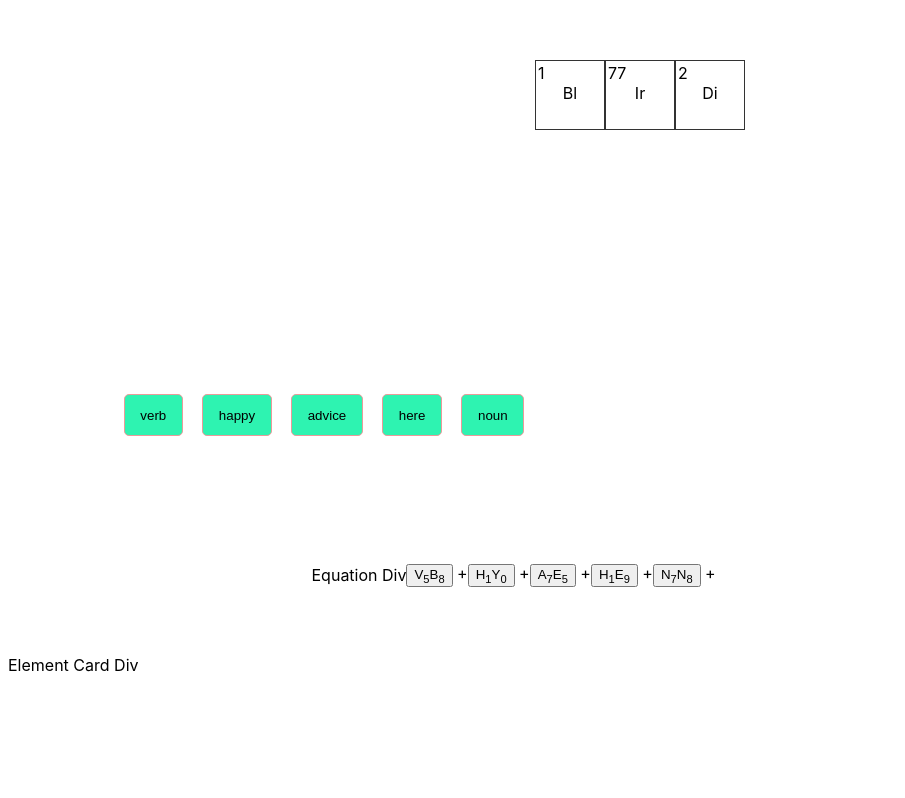
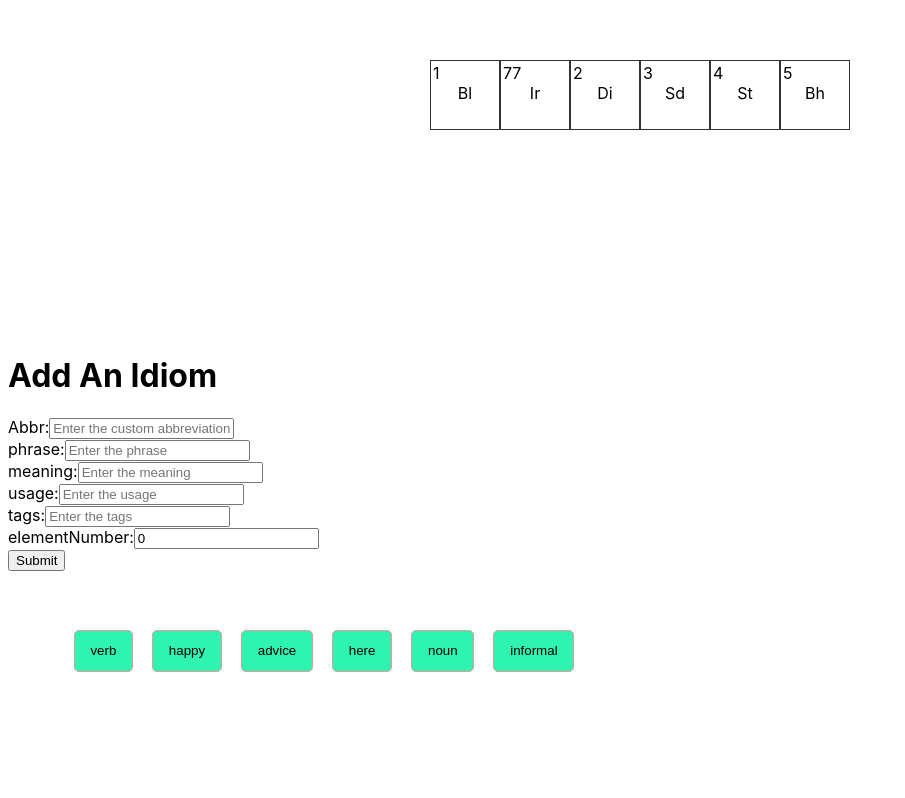
Before and after one commit to cakejune/Iridiom-Front-End, a React (Create React App) app: page / in a window 1280 px wide. Shown: the part 153-951 px from the top of the page, without its empty margins (0-905 px from the left). Before the commit the page ends 836 px from the top, so only its background shows below. Built offline with nearby package versions, Linux system fonts and the light colour scheme; data requests are answered from the project's data file.

Commit message:
added a form to add idioms

```diff
--- a/db.json
+++ b/db.json
@@ -6,7 +6,11 @@
       "phrase": "A blessing in disguise",
       "meaning": "a good thing that seemed bad at first",
       "usage": "as part of a sentence",
-        "tags": ["verb", "happy", "advice"],
+      "tags": [
+        "verb",
+        "happy",
+        "advice"
+      ],
       "elNum": 1
     },
     {
@@ -15,7 +19,9 @@
       "phrase": "Iridiom",
       "meaning": "A periodic table of Idioms",
       "usage": "as part of a sentence",
-        "tags": ["here"],
+      "tags": [
+        "here"
+      ],
       "elNum": 77
     },
     {
@@ -24,9 +30,41 @@
       "phrase": "A dime a dozen",
       "meaning": "Something common",
       "usage": "as part of a sentence",
-        "tags": ["noun", "advice"],
+      "tags": [
+        "noun",
+        "advice"
+      ],
       "elNum": 2
+    },
+    {
+      "id": 4,
+      "abbr": "Sd",
+      "phrase": "Spitting distance",
+      "meaning": "A short distance",
+      "usage": "as part of a sentence",
+      "tags": [
+        "noun",
+        "informal"
+      ],
+      "elNum": 3
+    },
+    {
+      "abbr": "St",
+      "phrase": "A stone's throw (away)",
+      "meaning": "a short distance",
+      "usage": "as part of a sentence",
+      "tags": "noun",
+      "elNum": 4,
+      "id": 5
+    },
+    {
+      "abbr": "Bh",
+      "phrase": "A bird in the hand is worth two in the bush",
+      "meaning": "What you have now is worth more than what you might have later",
+      "usage": "by itself",
+      "tags": "advice",
+      "elNum": "5",
+      "id": 6
     }
-
   ]
 }
--- a/src/components/App.js
+++ b/src/components/App.js
@@ -1,53 +1,134 @@
-import React, {useEffect, useState} from 'react';
-import '../App.css';
-import Table from './Table';
-import Categories from './Categories';
-import ElementCard from './ElementCard';
+import React, { useEffect, useState } from "react";
+import "./App.css";
+import Table from "./TableF/Table";
+import Categories from "./CategoriesF/Categories";
+import ElementCard from "./ElementCardF/ElementCard";
 
 function App() {
-
   const [elements, setElements] = useState([]);
   const [tagState, setTagState] = useState([]);
   const [tagCardElements, setTagCardElements] = useState([]);
-  const [selectedCategory, setSelectedCategory] = useState('');
-  console.log(tagCardElements)
+  const [selectedCategory, setSelectedCategory] = useState("");
 
   useEffect(() => {
     const fetchData = async () => {
       const data = await fetch("http://localhost:8008/idioms");
-      const response = await data.json()
-      setElements(response)
-      let x = response.map((idiom) => {
-        return idiom.tags
-      }).flat()
-      let y = new Set(x)
-      setTagState([...y])
+      const response = await data.json();
+      setElements(response);
+      let x = response
+        .map((idiom) => {
+          return idiom.tags;
+        })
+        .flat();
+      let y = new Set(x);
+      setTagState([...y]);
     };
 
     fetchData().catch(console.error);
-
   }, []);
 
-  function filterElementsAndPopulateElementCard(selectedTag)
-{
-    setTagCardElements((elements.filter((el)=>{
-        return (
-          el.tags.includes(selectedTag)
-    )
-  })))
+async function postIdiom(newIdiomObject){
+    const response = await fetch("http://localhost:8008/idioms",{
+      method: 'POST',
+      headers: {
+        'Accept': 'application/json',
+        'Content-Type': 'application/json'
+    },
+    body: JSON.stringify(newIdiomObject)
+    })
+    const data = response.json();
+    setElements([...elements], data)
 
 }
 
-
-
+  function filterElementsAndPopulateElementCard(selectedTag) {
+    setTagCardElements(
+      elements.filter((el) => {
+        return el.tags.includes(selectedTag);
+      })
+    );
+  }
 
   return (
     <div>
-      <Table elements={elements}/>
-      <Categories elements={elements} tagState={tagState} filterElementsAndPopulateElementCard={filterElementsAndPopulateElementCard}/>
-      <ElementCard tagCardElements={tagCardElements}/>
+      <Table elements={elements} />
+      <AddElement postIdiom={postIdiom}/>
+      <Categories
+        elements={elements}
+        tagState={tagState}
+        filterElementsAndPopulateElementCard={
+          filterElementsAndPopulateElementCard
+        }
+      />
+      <ElementCard tagCardElements={tagCardElements} />
     </div>
   );
+
+function AddElement({postIdiom}){
+
+const [newE, setNewE] = React.useState({
+  abbr: "",
+  phrase: "",
+  meaning: "",
+  usage: "",
+  tags: "",
+  elNum: 0
+})
+
+  function handleSubmit(e){
+    e.preventDefault();
+    console.log(`new element before post: ${newE}`)
+    postIdiom(newE);
+  }
+  function trackInput(e){
+    {
+      const value = e.target.value;
+      setNewE({
+        ...newE,
+        [e.target.name]: value
+      });
+    }
+  }
+  return (
+    <div>
+    <form id="addElement" onSubmit={handleSubmit}>
+	<h1>Add An Idiom</h1>
+	<div className="field">
+		<label htmlFor="abbr">Abbr:</label>
+		<input type="text" id="abbr" name="abbr" placeholder="Enter the custom abbreviation" value={newE.abbr} onChange={trackInput}/>
+		<small></small>
+	</div>
+	<div className="field">
+		<label htmlFor="phrase">phrase:</label>
+		<input type="text" id="phrase" name="phrase" placeholder="Enter the phrase" value={newE.phrase} onChange={trackInput}/>
+		<small></small>
+	</div>
+	<div className="field">
+		<label htmlFor="meaning">meaning:</label>
+		<input type="text" id="meaning" name="meaning" placeholder="Enter the meaning" value={newE.meaning} onChange={trackInput}/>
+		<small></small>
+	</div>
+	<div className="field">
+		<label htmlFor="usage">usage:</label>
+		<input type="text" id="usage" name="usage" placeholder="Enter the usage" value={newE.usage} onChange={trackInput}/>
+		<small></small>
+	</div>
+	<div className="field">
+		<label htmlFor="tags">tags:</label>
+		<input type="text" id="tags" name="tags" placeholder="Enter the tags" value={newE.tags} onChange={trackInput}/>
+		<small></small>
+	</div>
+	<div className="field">
+		<label htmlFor="elementNumber">elementNumber:</label>
+		<input type="text" id="elementNumber" name="elNum" placeholder="Enter the element number" value={newE.elNum} onChange={trackInput}/>
+		<small></small>
+	</div>
+	<button type="submit">Submit</button>
+</form>
+</div>
+  )
+}
+
 }
 
 export default App;
--- a/src/components/Categories.js
+++ /dev/null
@@ -1,25 +0,0 @@
-import React, {useState} from "react";
-import TagCard from "./TagCard";
-import Equation from "./Equation";
-
-export default function Categories({tagState, elements, filterElementsAndPopulateElementCard}){
-
-
-// const [categoryInOut, setCategoryInOut] = useState(false)
-
-    return (
-        <div className="categoryDiv">
-            <div className="Categories">
-             {tagState.map((tag)=>{
-                return <TagCard
-                filterElementsAndPopulateElementCard={filterElementsAndPopulateElementCard}
-                key={tag} tagName={tag} tagState={tagState}/>
-             })}
-             </div>
-
-             <div>
-             <Equation tagState={tagState}/>
-             </div>
-        </div>
-    )
-}
--- /dev/null
+++ b/src/components/CategoriesF/Categories.js
@@ -0,0 +1,40 @@
+import React, {useState, useEffect} from "react";
+import TagCard from "./TagCard";
+import TagInEquation from "./TagInEquation"
+
+export default function Categories({tagState, elements, filterElementsAndPopulateElementCard}){
+
+    return (
+        <div className="categoryDiv">
+            <div className="Categories">
+             {tagState.map((tag)=>{
+                return <TagCard
+                filterElementsAndPopulateElementCard={filterElementsAndPopulateElementCard}
+                key={tag} tagName={tag} tagState={tagState}/>
+             })}
+             </div>
+
+             <div>
+             <Equation/>
+             </div>
+        </div>
+    )
+
+    function Equation() {
+        let tagsInEquationDiv = [...tagState].flat();
+        const [selectedTags, setSelectedTags] = useState([]);
+
+        useEffect(() => {
+          setSelectedTags(tagState);
+        }, [tagState]);
+
+        return (
+          <div className="Equation">
+            Equation Div
+            {selectedTags.map((tag, i) => {
+              return <TagInEquation tag={tag} key={i} />;
+            })}
+          </div>
+        );
+      }
+}
--- a/src/components/Equation.js
+++ /dev/null
@@ -1,20 +0,0 @@
-import React, { useEffect, useState } from "react";
-import TagInEquation from "./TagInEquation";
-
-export default function Equation({ tagState }) {
-  let tagsInEquationDiv = [...tagState].flat();
-  const [selectedTags, setSelectedTags] = useState([]);
-
-  useEffect(() => {
-    setSelectedTags(tagState);
-  }, [tagState]);
-
-  return (
-    <div className="Equation">
-      Equation Div
-      {selectedTags.map((tag, i) => {
-        return <TagInEquation tag={tag} key={i} />;
-      })}
-    </div>
-  );
-}
```
Also changed, not shown: src/components/App.css (renamed from src/App.css), src/components/CategoriesF/TagCard.js (renamed from src/components/TagCard.js), src/components/CategoriesF/TagInEquation.js (renamed from src/components/TagInEquation.js), src/components/ElementCardF/ElementCard.js (renamed from src/components/ElementCard.js), src/components/TableF/Element.js (renamed from src/components/Element.js), src/components/TableF/Table.js (renamed from src/components/Table.js). Lines whose indentation alone changed are shown as unchanged.
